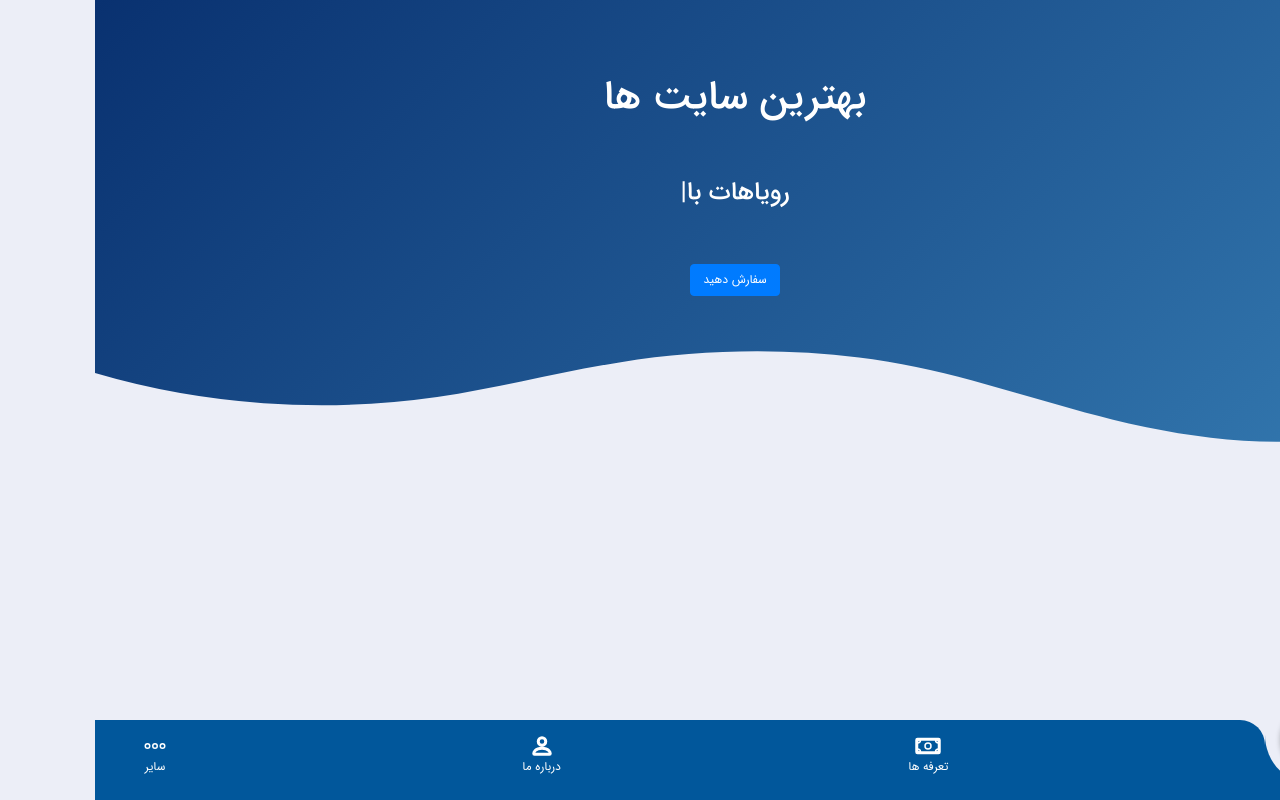
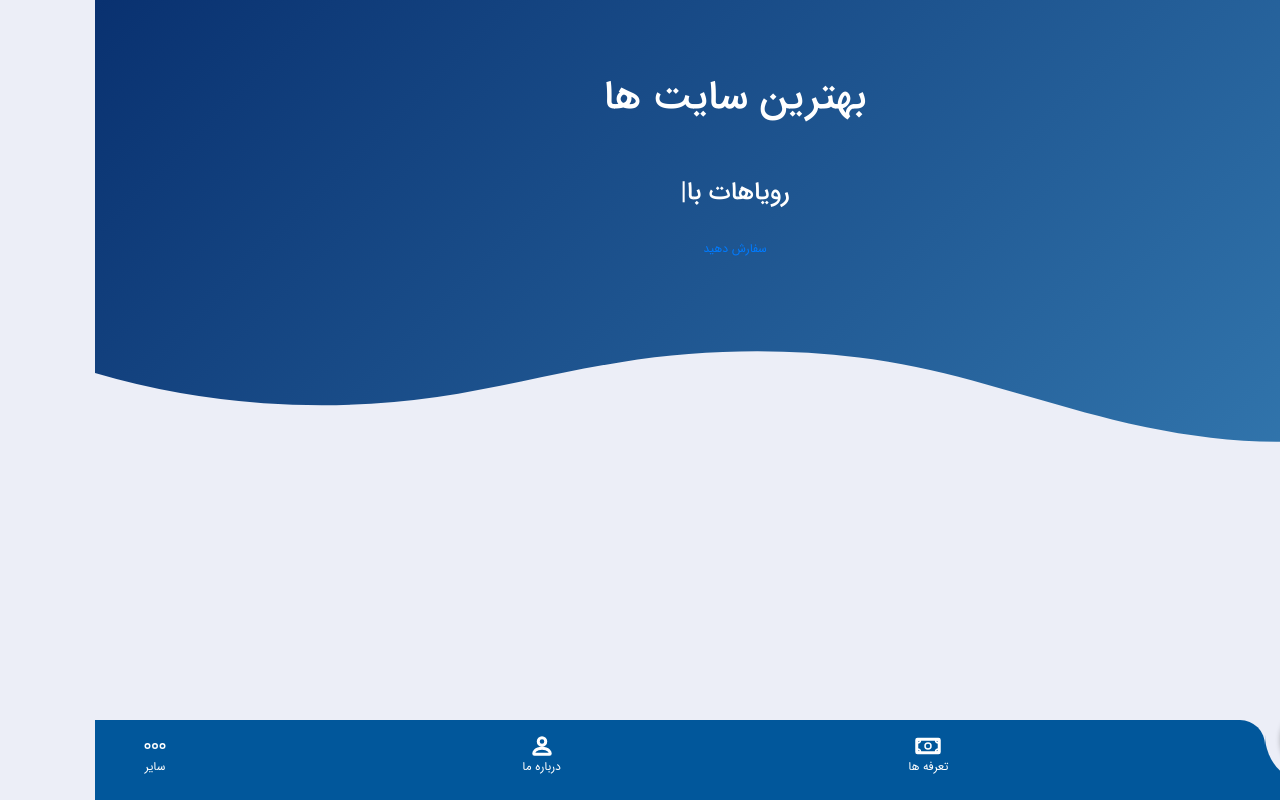
Before and after one commit to KavehKarami/shop-theme-react, a React (Create React App) app: page / in a window 1280 px wide. Built offline with nearby package versions, Linux system fonts and the light colour scheme.

Commit message:
refactor Home component

```diff
--- a/src/app/containers/Home.jsx
+++ b/src/app/containers/Home.jsx
@@ -1,35 +1,10 @@
 import React from 'react';
-import { Link } from 'react-router-dom';
-import Typed from 'react-typed';
-import ShapeDivider1 from '../components/shared/shape-dividers/ShapeDivider1';
+import HomeIntro from '../components/home/HomeIntro';
 
 const Home = () => {
   return (
     <div className="homeContainer">
-      <div className="position-relative homeIntro">
-        <div className="py-3 px-5">سایت ما</div>
-        <h1 className="title text-center p-md-4">
-          <Typed
-            strings={['بهترین سایت ها']}
-            typeSpeed={60}
-            showCursor={false}
-          // stopped={false}
-          />
-        </h1>
-        <h2 className="description text-center p-2 p-md-4">
-          <Typed
-            strings={['خیالت راحت باشه ما هواتو داریم', 'رویاهات با ما تحقق پیدا میکنن']}
-            typeSpeed={60}
-            backSpeed={30}
-            loop
-          />
-        </h2>
-        <div className="px-4 my-1 p-md-4 btn-box text-center">
-          <Link to="price" className="btn btn-primary">سفارش دهید</Link>
-        </div>
-        <ShapeDivider1 />
-      </div>
-
+      <HomeIntro />
 
     </div>
   );
```
